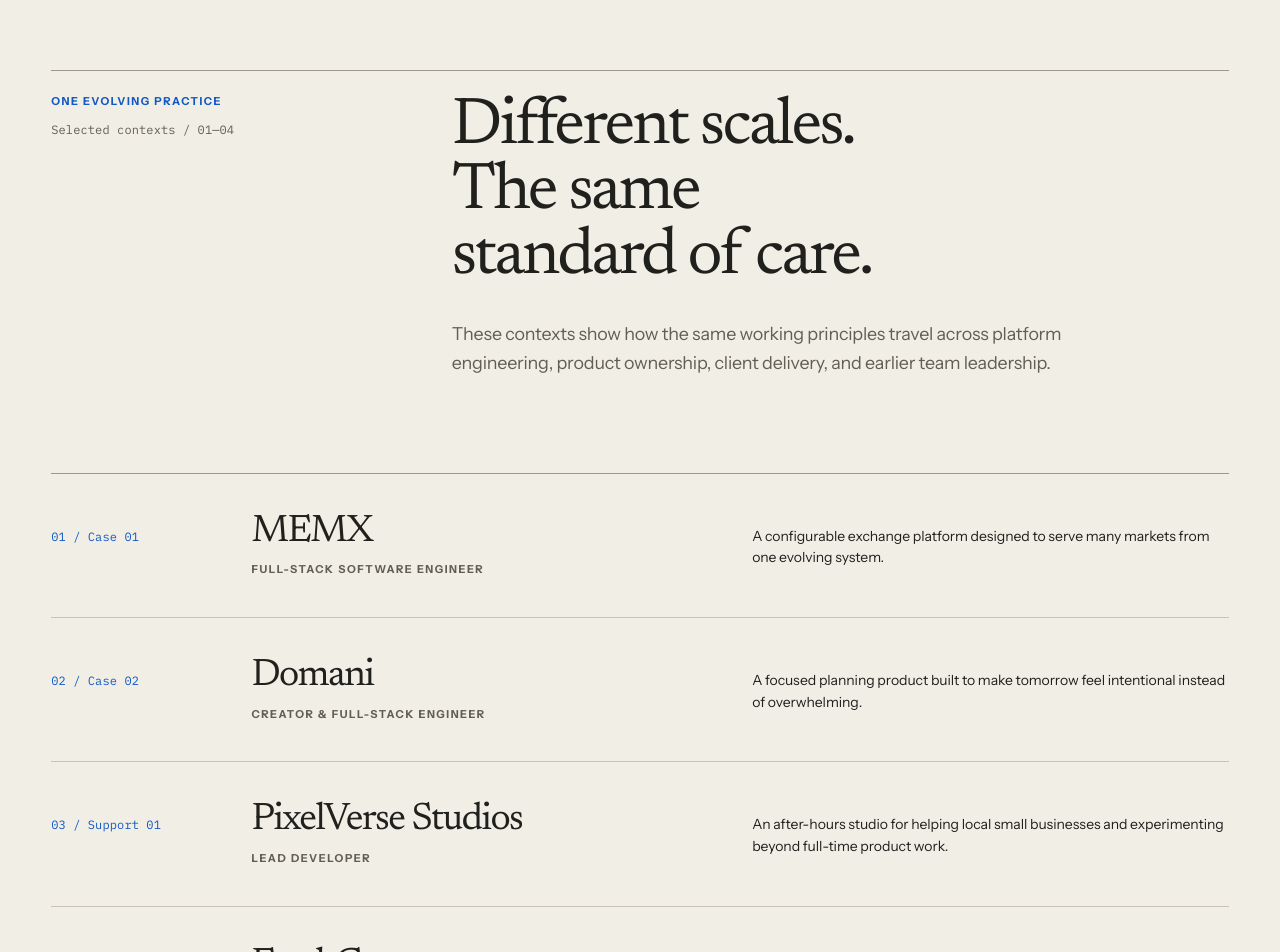
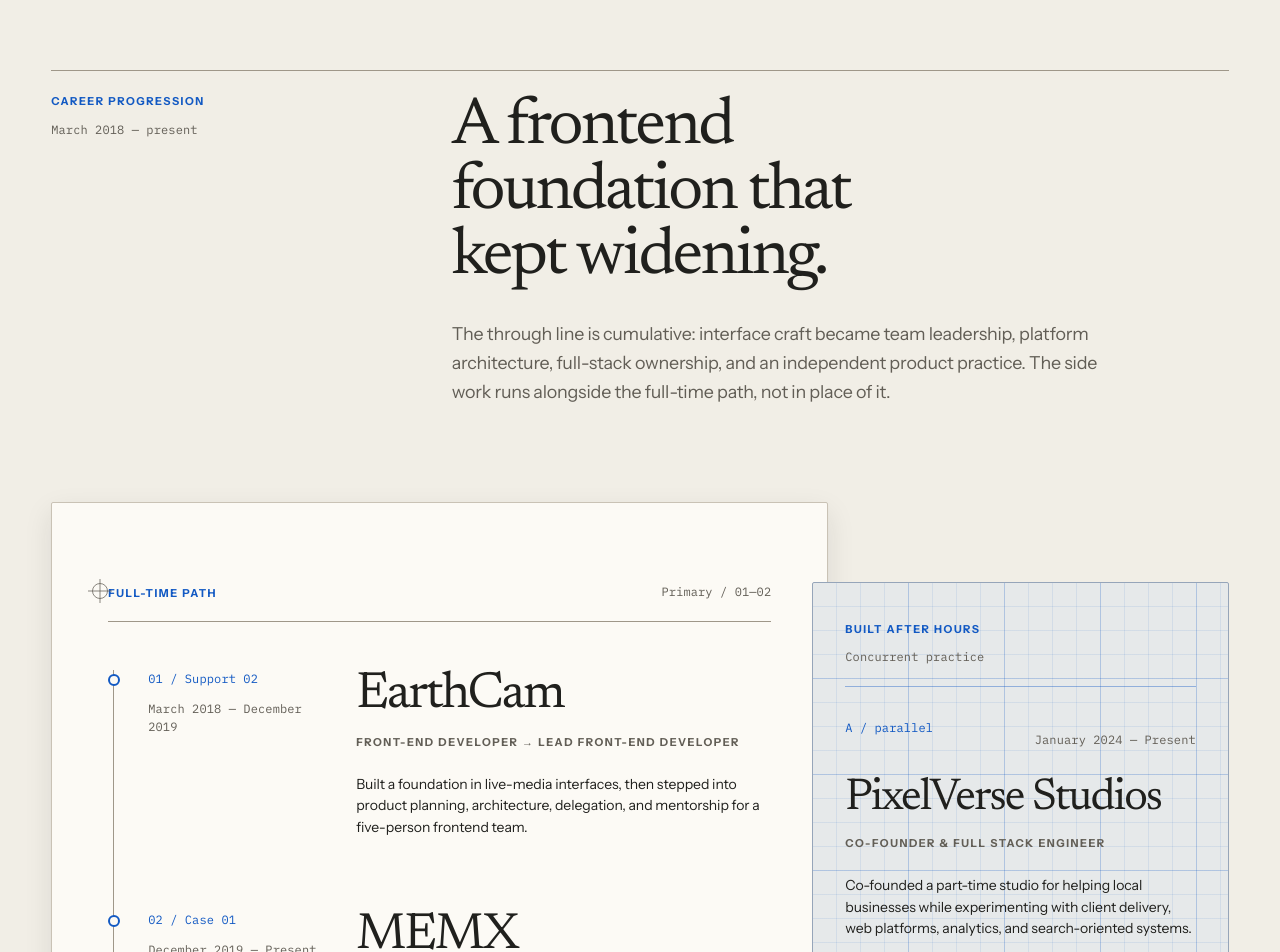
Before and after one commit to parfuso-pvs/portfolio, a Next.js app: page /about in a window 1280 px wide. Shown: the part 3060-4012 px from the top of the page. Built offline with nearby package versions, Linux system fonts and the light colour scheme.

Commit message:
feat(PORT-702): build career progression timeline

```diff
--- a/src/components/about/about-narrative.tsx
+++ b/src/components/about/about-narrative.tsx
@@ -6,6 +6,34 @@
 type AboutNarrativeProps = {
   projects: readonly ProjectRecord[];
 };
+
+type CareerEntry =
+  | (typeof aboutContent.career.primaryTrack.entries)[number]
+  | (typeof aboutContent.career.parallelTrack.entries)[number];
+
+function resolveCareerProject(projects: readonly ProjectRecord[], entry: CareerEntry) {
+  const project = projects.find(({ id }) => id === entry.projectId);
+
+  if (!project) {
+    throw new Error(`Missing About career project: ${entry.projectId}`);
+  }
+
+  return project;
+}
+
+function CareerPeriod({ entry }: { entry: CareerEntry }) {
+  return (
+    <p className="type-mono text-muted mt-3">
+      <time dateTime={entry.start.dateTime}>{entry.start.label}</time>
+      <span aria-hidden="true"> — </span>
+      {entry.end ? (
+        <time dateTime={entry.end.dateTime}>{entry.end.label}</time>
+      ) : (
+        <span>Present</span>
+      )}
+    </p>
+  );
+}
 
 export function AboutNarrative({ projects }: AboutNarrativeProps) {
   return (
@@ -116,42 +144,100 @@
         </div>
       </section>
 
-      <section className="px-page-gutter pb-section" aria-labelledby="about-contexts">
+      <section className="px-page-gutter pb-section" aria-labelledby="about-career">
         <div className="mx-auto w-full max-w-[90rem] border-t border-line-strong pt-6">
           <header className="grid gap-8 lg:grid-cols-12 lg:gap-6">
             <div className="lg:col-span-3">
-              <p className="type-label text-accent">{aboutContent.contexts.eyebrow}</p>
-              <p className="type-mono text-muted mt-3">{aboutContent.contexts.index}</p>
+              <p className="type-label text-accent">{aboutContent.career.eyebrow}</p>
+              <p className="type-mono text-muted mt-3">{aboutContent.career.index}</p>
             </div>
             <div className="lg:col-span-7 lg:col-start-5">
-              <h2 id="about-contexts" className="type-heading text-ink max-w-[12ch] text-pretty">
-                {aboutContent.contexts.title}
+              <h2 id="about-career" className="type-heading text-ink max-w-[12ch] text-pretty">
+                {aboutContent.career.title}
               </h2>
-              <p className="type-body text-muted mt-7 max-w-2xl">{aboutContent.contexts.body}</p>
+              <p className="type-body text-muted mt-7 max-w-2xl">{aboutContent.career.body}</p>
             </div>
           </header>
 
-          <ol className="mt-16 divide-y divide-line border-y border-line-strong lg:mt-24">
-            {projects.map((project, index) => (
+          <div className="mt-16 grid items-start gap-8 lg:mt-24 lg:grid-cols-12 lg:gap-6">
+            <MaterialSurface
+              elevation="raised"
+              role="group"
+              aria-labelledby="about-primary-career"
+              className="relative px-6 py-9 sm:px-10 sm:py-12 lg:col-span-8 lg:px-14 lg:py-16"
+            >
+              <RegistrationMark className="top-4 right-4" />
+              <div className="flex items-end justify-between gap-6 border-b border-line-strong pb-5">
+                <p id="about-primary-career" className="type-label text-accent">
+                  {aboutContent.career.primaryTrack.label}
+                </p>
+                <p className="type-mono text-muted hidden sm:block">Primary / 01—02</p>
+              </div>
+
+              <ol className="relative mt-3 before:absolute before:top-9 before:bottom-9 before:left-[0.3125rem] before:w-px before:bg-line-strong">
+                {aboutContent.career.primaryTrack.entries.map((entry) => {
+                  const project = resolveCareerProject(projects, entry);
+
+                  return (
                     <li
-                key={project.id}
-                className="grid gap-5 py-8 sm:py-10 lg:grid-cols-12 lg:items-baseline lg:gap-6"
+                      key={entry.projectId}
+                      className="relative grid gap-5 py-9 pl-8 sm:grid-cols-[minmax(0,11rem)_minmax(0,1fr)] sm:gap-8 sm:pl-10"
                     >
-                <p className="type-mono text-accent lg:col-span-2">
-                  {String(index + 1).padStart(2, "0")} / {project.indexLabel}
+                      <span
+                        className="bg-paper-raised border-accent absolute top-[2.55rem] left-0 h-3 w-3 rounded-pill border-2"
+                        aria-hidden="true"
+                      />
+                      <div>
+                        <p className="type-mono text-accent">
+                          {entry.index} / {project.indexLabel}
                         </p>
-                <div className="lg:col-span-3">
-                  <h3 className="type-heading text-ink text-[clamp(2rem,3vw,3.5rem)]">
+                        <CareerPeriod entry={entry} />
+                      </div>
+                      <div>
+                        <h3 className="type-heading text-ink text-[clamp(2.25rem,4vw,4rem)]">
                           {project.name}
                         </h3>
-                  <p className="type-label text-muted mt-3">{project.role}</p>
+                        <p className="type-label text-muted mt-4">{entry.roles}</p>
+                        <p className="type-body-small text-ink mt-6 max-w-2xl">{entry.body}</p>
                       </div>
-                <p className="type-body-small text-ink max-w-2xl lg:col-span-5 lg:col-start-8">
-                  {project.summary}
+                    </li>
+                  );
+                })}
+              </ol>
+            </MaterialSurface>
+
+            <aside
+              className="material-blueprint relative px-6 py-9 sm:px-8 sm:py-10 lg:col-span-4 lg:mt-20 lg:-ml-10"
+              aria-label="Concurrent after-hours work"
+            >
+              <div className="border-b border-accent/40 pb-5">
+                <p className="type-label text-accent">{aboutContent.career.parallelTrack.label}</p>
+                <p className="type-mono text-muted mt-3">
+                  {aboutContent.career.parallelTrack.note}
                 </p>
+              </div>
+
+              <ol className="divide-y divide-line-strong/60">
+                {aboutContent.career.parallelTrack.entries.map((entry) => {
+                  const project = resolveCareerProject(projects, entry);
+
+                  return (
+                    <li key={entry.projectId} className="py-8">
+                      <div className="flex items-start justify-between gap-5">
+                        <p className="type-mono text-accent">{entry.index} / parallel</p>
+                        <CareerPeriod entry={entry} />
+                      </div>
+                      <h3 className="type-heading text-ink mt-7 text-[clamp(2rem,3.5vw,3.5rem)]">
+                        {project.name}
+                      </h3>
+                      <p className="type-label text-muted mt-4">{entry.roles}</p>
+                      <p className="type-body-small text-ink mt-6">{entry.body}</p>
                     </li>
-            ))}
+                  );
+                })}
               </ol>
+            </aside>
+          </div>
         </div>
       </section>
     </main>
--- a/src/content/about.ts
+++ b/src/content/about.ts
@@ -35,10 +35,53 @@
       body: "Independent products and client work give me room to test new platforms, tools, and disciplines, then bring the useful lessons back to larger systems.",
     },
   ],
-  contexts: {
-    eyebrow: "One evolving practice",
-    index: "Selected contexts / 01—04",
-    title: "Different scales. The same standard of care.",
-    body: "These contexts show how the same working principles travel across platform engineering, product ownership, client delivery, and earlier team leadership.",
+  career: {
+    eyebrow: "Career progression",
+    index: "March 2018 — present",
+    title: "A frontend foundation that kept widening.",
+    body: "The through line is cumulative: interface craft became team leadership, platform architecture, full-stack ownership, and an independent product practice. The side work runs alongside the full-time path, not in place of it.",
+    primaryTrack: {
+      label: "Full-time path",
+      entries: [
+        {
+          index: "01",
+          projectId: "earthcam",
+          start: { dateTime: "2018-03", label: "March 2018" },
+          end: { dateTime: "2019-12", label: "December 2019" },
+          roles: "Front-End Developer → Lead Front-End Developer",
+          body: "Built a foundation in live-media interfaces, then stepped into product planning, architecture, delegation, and mentorship for a five-person frontend team.",
+        },
+        {
+          index: "02",
+          projectId: "memx",
+          start: { dateTime: "2019-12", label: "December 2019" },
+          end: null,
+          roles: "Front-End Engineer → Senior Full Stack Engineer",
+          body: "Joined at the beginning of the member portal and grew from founding frontend implementation into reusable platform architecture, end-to-end features, and production support across eight market implementations.",
+        },
+      ],
+    },
+    parallelTrack: {
+      label: "Built after hours",
+      note: "Concurrent practice",
+      entries: [
+        {
+          index: "A",
+          projectId: "pixelverse-studios",
+          start: { dateTime: "2024-01", label: "January 2024" },
+          end: null,
+          roles: "Co-Founder & Full Stack Engineer",
+          body: "Co-founded a part-time studio for helping local businesses while experimenting with client delivery, web platforms, analytics, and search-oriented systems.",
+        },
+        {
+          index: "B",
+          projectId: "domani",
+          start: { dateTime: "2025-12", label: "December 2025" },
+          end: null,
+          roles: "Co-Founder & Sole Developer",
+          body: "Turned a personal frustration with productivity tools into a production iOS and Android product, expanding the practice into mobile development and product operations.",
+        },
+      ],
+    },
   },
 } as const;
```
Also changed, not shown: 2 other files (tests, documents, lock files or other folders). Lines whose indentation alone changed are shown as unchanged.
